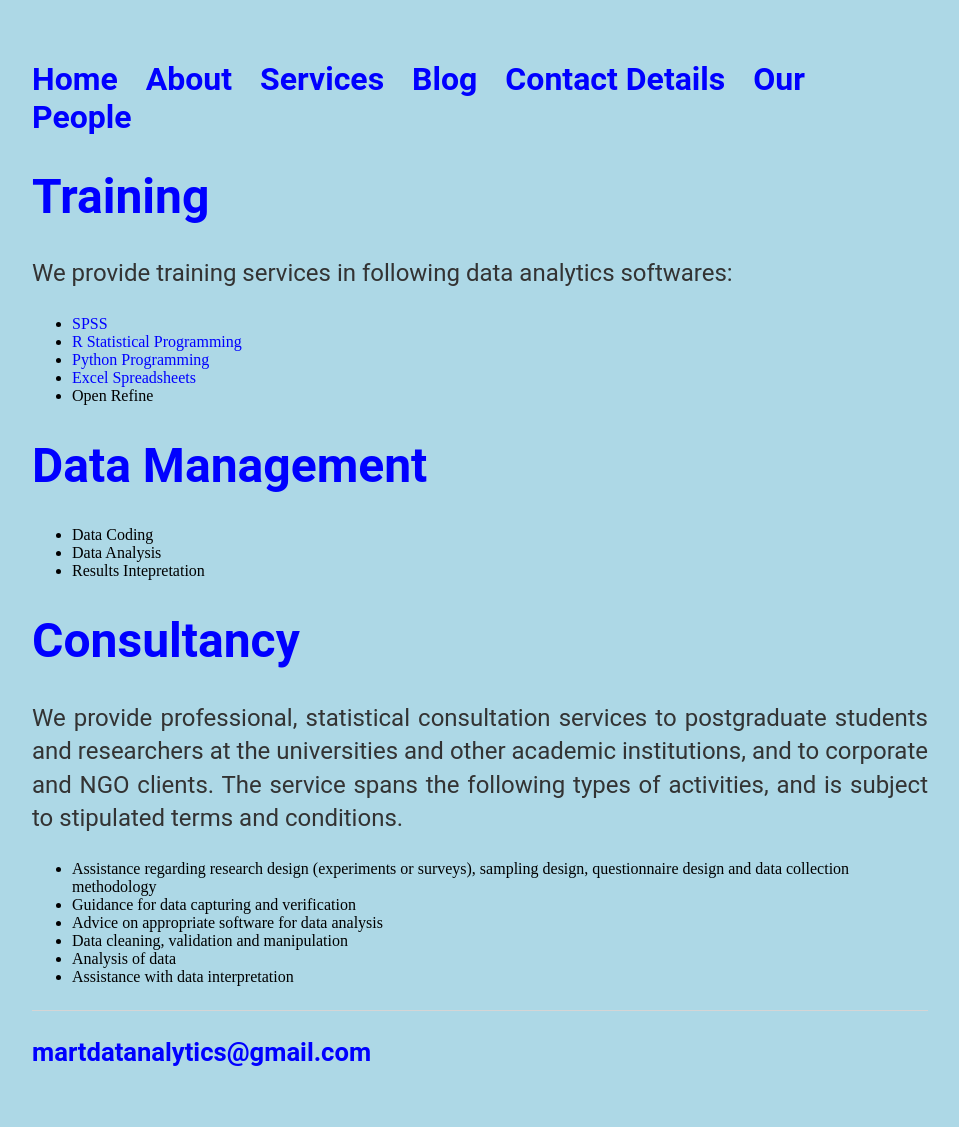
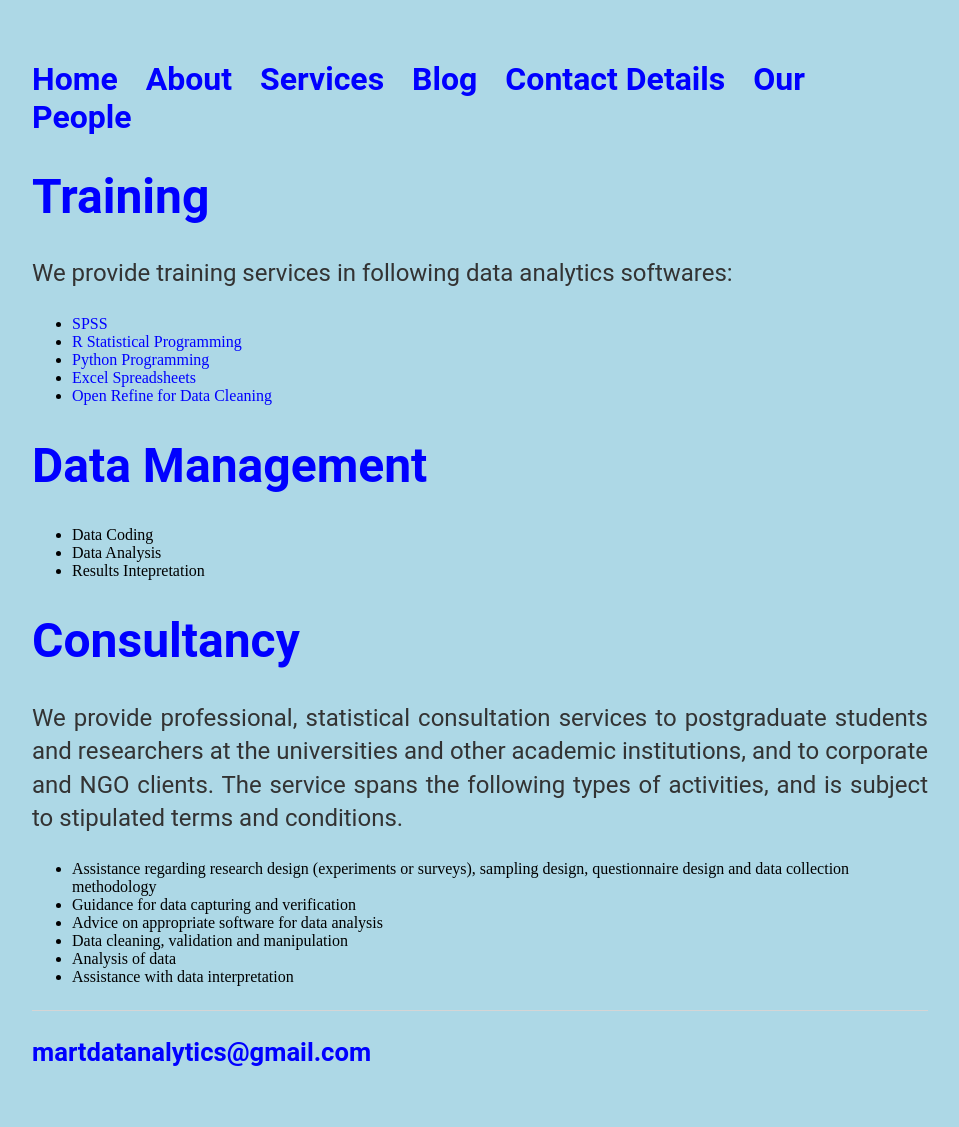
Before and after one commit to martdatanalytics/martdatanalytics.github.io, a Jekyll site: the page built from services/index.html, in a window 1280 px wide. Shown: the whole page, without its empty margins (160-1119 px from the left). Built offline with Jekyll 4.4.1, drawn with Linux system fonts in a browser that asks for light colours.

Commit message:
Update index.html

```diff
--- a/services/index.html
+++ b/services/index.html
@@ -10,7 +10,7 @@ title: MartDat Analytics Services
 		<li><a href="https://www.r-project.org/">R Statistical Programming</a></li>
 		<li><a href="http://www.data-analysis-in-python.org/">Python Programming</a></li>
 		<li><a href="https://en.wikipedia.org/wiki/Microsoft_Excel">Excel Spreadsheets</a></li>
-		<li>Open Refine</li>
+		<li><a href="http://openrefine.org/">Open Refine for Data Cleaning</a> </li>
 	</ul></p>
 	<h1 style="color:blue;">Data Management</h1>
 	<p>
```
